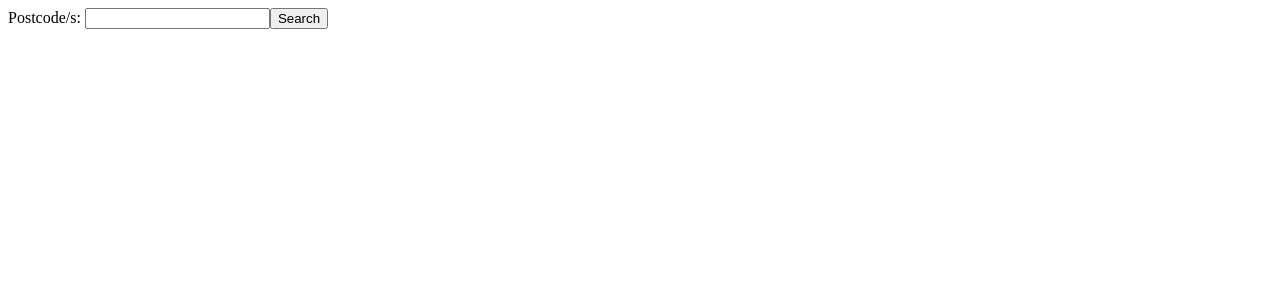
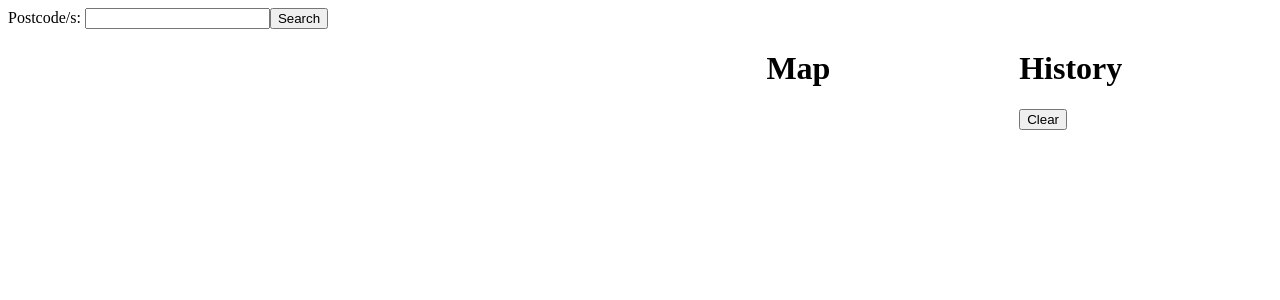
Before and after one commit to borderistheocean/crime-data-spa, a React (Create React App) app: page / in a window 1280 px wide. Shown: the top 300 px of the page. Built offline with nearby package versions, Linux system fonts and the light colour scheme.

Commit message:
Created history component with its associated functions, added sections to page

```diff
--- a/src/App.tsx
+++ b/src/App.tsx
@@ -3,16 +3,24 @@ import "./App.css";
 import { postcodeValidator } from "postcode-validator";
 import { useSearchParams } from "react-router-dom";
 import _ from "lodash";
+import History from "./History";
 
 function App() {
   const locale = "GB";
   const [postcodeInputValue, setpostcodeInputValue] = useState("");
   const [searchParams, setSearchParams] = useSearchParams();
   const [crimesList, setCrimesList] = useState([] as any);
+  const storedhistory = JSON.parse(localStorage.getItem("history") || "[]");
+  const [history, setHistory] = useState(storedhistory)
+
   const previousInputValue = useRef("");
   const stripWhitespace = (postcode: string) => {
     return postcode.replace(/ /g, '');
   };
+
+  useEffect(() => {
+    localStorage.setItem('history', JSON.stringify(history))
+  }, [history])
 
   useEffect(() => {
     previousInputValue.current = postcodeInputValue;
@@ -28,7 +36,6 @@ function App() {
         const filterValidPostcodes = searchQuery.split(",").filter((postcode) => postcodeValidator(stripWhitespace(postcode), locale))
 
         if (filterValidPostcodes.length > 0) {
-
           const postCodeSearchRequests = filterValidPostcodes.map((x) => `http://api.getthedata.com/postcode/${stripWhitespace(x)}`)
           const fetchPostcodesLatLong = postCodeSearchRequests.map(endpoint => fetch(endpoint).then(response => response.json()));
 
@@ -88,7 +95,7 @@ function App() {
     </ul>
   );
 
-  const crimeTables = crimesList.map((crimeData: any, index: number) =>
+  const crimeTables = crimesList.map((crimeData: any) =>
     <>
       {crimeData.map((crime: any) => (
         <>
@@ -103,8 +110,8 @@ function App() {
               </tr>
             </thead>
             <tbody>
-              {crime.entries.map((details: any, i: any) => (
-                <tr key={i}>
+              {crime.entries.map((details: any, index: any) => (
+                <tr key={index}>
                   <td>{details.location.postcode}</td>
                   <td>{details.month}</td>
                   <td>{details.location.street.name}</td>
@@ -118,13 +125,48 @@ function App() {
     </>
   );
 
+  const handleSubmit = (postCodeValue: any) => {
+    setSearchParams({ "postcode": postCodeValue });
+
+    if (history) if (history.indexOf(postCodeValue) === -1)
+      setHistory([...history, postCodeValue]);
+  }
+
+  const removeEntry = (entryToRemove: any) => {
+    const newHistory = history.filter((entry: any) => entry !== entryToRemove);
+    setHistory(newHistory);
+
+    if (entryToRemove === searchParams.get('postcode') as string) {
+      setSearchParams({ "postcode": "" });
+      setCrimesList([]);
+      setpostcodeInputValue("");
+    }
+  }
+
   return (
     <div>
-      <label htmlFor="postcodeInput">Postcode/s: </label>
-      <input id="postcodeInput" placeholder="" value={postcodeInputValue} onChange={e => setpostcodeInputValue(e.target.value)} />
-      <button onClick={() => setSearchParams({ "postcode": postcodeInputValue })}>Search</button>
-      {crimeNavigation}
-      {crimeTables}
+      <div>
+        <label htmlFor="postcodeInput">Postcode/s: </label>
+        <input id="postcodeInput" placeholder="" value={postcodeInputValue} onChange={e => setpostcodeInputValue(e.target.value)} />
+        <button onClick={() => handleSubmit(postcodeInputValue)}>Search</button>
+      </div>
+      <div style={{ display: "flex" }}>
+        <div style={{ flex: 1 }}>
+          {crimeNavigation}
+        </div>
+        <div style={{ flex: 2 }}>
+          {crimeTables}
+        </div>
+        <div style={{ flex: 1 }}>
+          <h1>Map</h1>
+        </div>
+        <div style={{ flex: 1 }}>
+          <h1>History</h1>
+          <History removeEntry={(e: any) => removeEntry(e)} entries={history} clearHistory={() => setHistory([])} updateParameters={(e: any) => handleSubmit(e.postcode)} title={"history"} />
+          <div>
+          </div>
+        </div>
+      </div>
     </div>
   );
 }
--- /dev/null
+++ b/src/History.tsx
@@ -0,0 +1,20 @@
+import { useEffect, useState } from "react";
+
+function History(props: any) {
+  const [history, setHistory] = useState(props.entries);
+
+  useEffect(() => {
+    setHistory(props.entries);
+  }, [props]);
+
+  return (
+    <div>
+      <button onClick={props.clearHistory}>Clear</button>
+      {history && history.filter((entry: any) => typeof entry === "string").map((details: any, index: any) => (
+        <><div><button onClick={() => props.removeEntry(details)}>x</button><span onClick={() => props.updateParameters({ "postcode": details })}>{details}</span></div></>
+      ))}
+    </div>
+  );
+}
+
+export default History;
```
